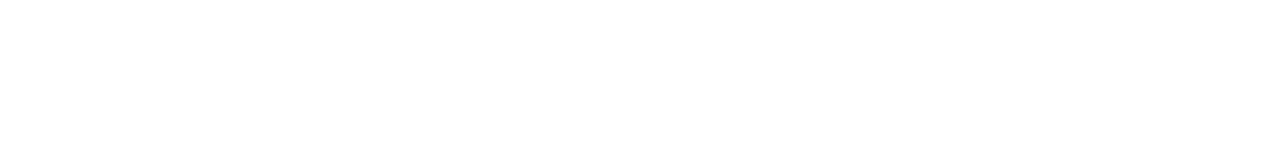
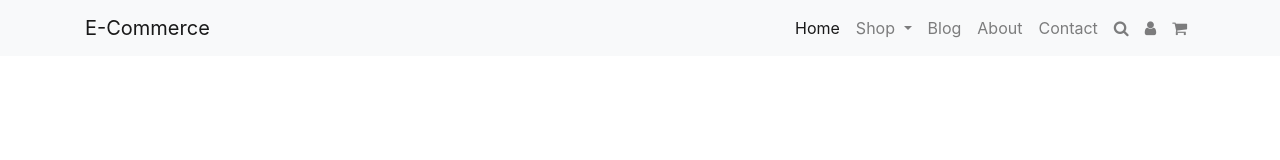
Before and after one commit to mustaphaboudouch/ecommerce, a website: page index.html in a window 1280 px wide. Drawn offline with nearby package versions, Linux system fonts and the light colour scheme.

Commit message:
adding navbar

```diff
--- a/index.html
+++ b/index.html
@@ -11,7 +11,53 @@
 </head>
 <body>
 
-
+    <!-- Start Navbar -->
+    <nav class="navbar navbar-expand-lg navbar-light bg-light">
+        <div class="container">
+            <a class="navbar-brand" href="#">E-Commerce</a>
+            <button class="navbar-toggler" type="button" data-toggle="collapse" data-target="#navbarNav">
+                <span class="navbar-toggler-icon"></span>
+            </button>
+            <div class="collapse navbar-collapse" id="navbarNav">
+                <ul class="navbar-nav ml-auto">
+                    <li class="nav-item active">
+                        <a class="nav-link" href="#">Home</a>
+                    </li>
+                    <li class="nav-item dropdown">
+                        <a class="nav-link dropdown-toggle" href="#" id="navbarDropdown" role="button"
+                            data-toggle="dropdown">
+                            Shop
+                        </a>
+                        <div class="dropdown-menu" aria-labelledby="navbarDropdown">
+                            <a class="dropdown-item" href="#">Category 1</a>
+                            <a class="dropdown-item" href="#">Category 2</a>
+                            <div class="dropdown-divider"></div>
+                            <a class="dropdown-item" href="#">Category 3</a>
+                        </div>
+                    </li>
+                    <li class="nav-item">
+                        <a class="nav-link" href="#">Blog</a>
+                    </li>
+                    <li class="nav-item">
+                        <a class="nav-link" href="#">About</a>
+                    </li>
+                    <li class="nav-item">
+                        <a class="nav-link" href="#">Contact</a>
+                    </li>
+                    <li class="nav-item">
+                        <a class="nav-link" href="#"><i class="fa fa-search"></i></a>
+                    </li>
+                    <li class="nav-item">
+                        <a class="nav-link" href="#"><i class="fa fa-user"></i></a>
+                    </li>
+                    <li class="nav-item">
+                        <a class="nav-link" href="#"><i class="fa fa-shopping-cart"></i></a>
+                    </li>
+                </ul>
+            </div>
+        </div>
+    </nav>
+    <!-- End Navbar -->
 
     <!-- JS Files -->
     <script src="node_modules/jquery/dist/jquery.min.js"></script>
```
